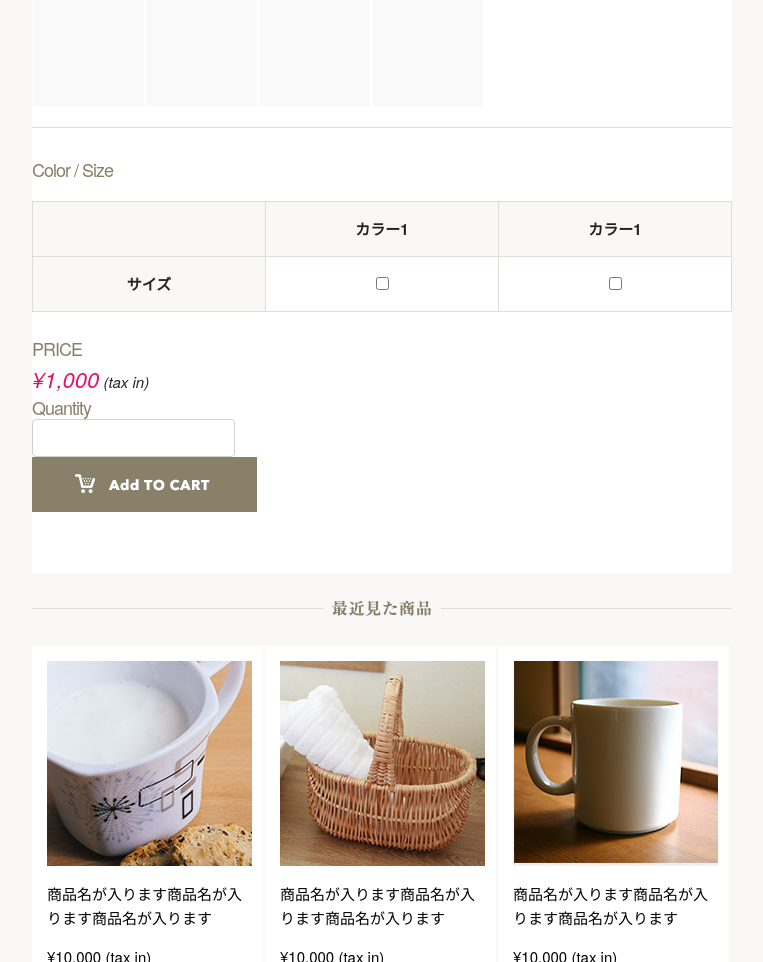
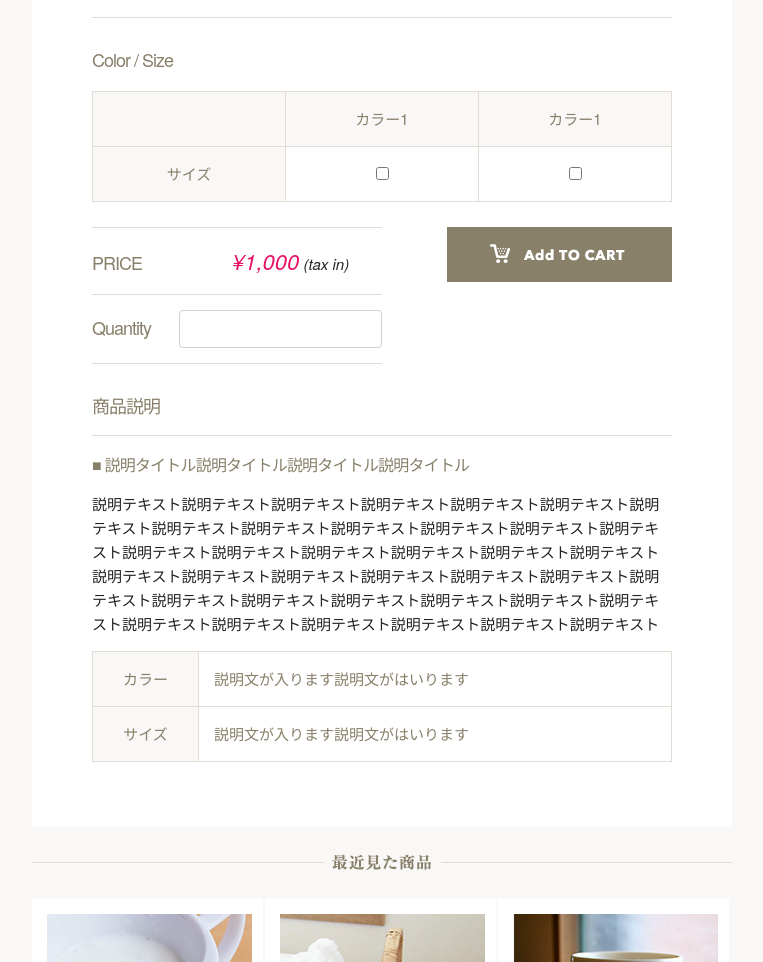
Before and after one commit to TakiyaHiroshi/shopping-site, a plain HTML site: page products.html in a window 1280 px wide. Shown: the part 1154-2116 px from the top of the page, without its empty margins (138-901 px from the left). Drawn offline with nearby package versions, Linux system fonts and the light colour scheme.

Commit message:
products page update

```diff
--- a/products.html
+++ b/products.html
@@ -132,6 +132,7 @@
 					</table>
 				</div>
 
+				<div class="price_cart">
 					<div class="price_qty">
 						<div class="price">
 							<h3>Price</h3>
@@ -144,7 +145,26 @@
 					</div>
 
 					<div class="add_cart">
-					<p><img src="images/products/add_to_cart.png" width="225" height="55" alt=""/></p>
+						<p><a href="#"><img src="images/products/add_to_cart.png" width="225" height="55" alt=""/></a></p>
+					</div>
+				</div>
+
+				<div class="products_descripition">
+					<h3>商品説明</h3>
+					<h4>説明タイトル説明タイトル説明タイトル説明タイトル</h4>
+					<p>説明テキスト説明テキスト説明テキスト説明テキスト説明テキスト説明テキスト説明テキスト説明テキスト説明テキスト説明テキスト説明テキスト説明テキスト説明テキスト説明テキスト説明テキスト説明テキスト説明テキスト説明テキスト説明テキスト説明テキスト説明テキスト説明テキスト説明テキスト説明テキスト説明テキスト説明テキスト説明テキスト説明テキスト説明テキスト説明テキスト説明テキスト説明テキスト説明テキスト説明テキスト説明テキスト説明テキスト説明テキスト説明テキスト</p>
+					<table width="100%" border="0">
+						<tbody>
+							<tr>
+								<th>カラー</th>
+								<td>説明文が入ります説明文がはいります</td>
+							</tr>
+							<tr>
+								<th>サイズ</th>
+								<td>説明文が入ります説明文がはいります</td>
+							</tr>
+						</tbody>
+					</table>
 				</div>
 			</div>
 			<!-- Products End -->
--- a/scss/style.scss
+++ b/scss/style.scss
@@ -38,6 +38,18 @@ $mbp_width : 700px;
 
 @mixin bodyBreakpoint {
 	@media only screen and (min-width: 640px) and (max-width: 740px) {
+		@content;
+	}
+}
+
+@mixin cartBreakpoint {
+	@media only screen and (min-width: 780px) {
+		@content;
+	}
+}
+
+@mixin priceqtyBreakpoint {
+	@media only screen and (min-width: 997px) {
 		@content;
 	}
 }
@@ -550,6 +562,45 @@ main {
 		color: $dark_gray;
 	}
 
+	h4{
+		@include fontsize(16);
+		color: $dark_gray;
+
+		&:before{
+			content: "■ ";
+		}
+	}
+
+	%table_border{
+		border: solid 1px $light_gray;
+		border-collapse: collapse;
+		background-color: $basecolor;
+		text-align: center;
+	}
+	%table_contents{
+		padding: 1em;
+		color: $dark_gray;
+	}
+	table{
+		@extend %table_border;
+
+		th{
+			@extend %table_contents;
+			@extend %table_border;
+			font-weight: normal;
+		}
+
+		td{
+			@extend %table_contents;
+			@extend %table_border;
+			background-color: white;
+		}
+
+		input[type="checkbox"]{
+			margin-bottom: 0;
+		}
+	}
+
 	.products_name{
 		margin-bottom: 15px;
 		padding-bottom: 30px;
@@ -584,7 +635,7 @@ main {
 			display: flex;
 			flex-direction: row;
 			flex-wrap: wrap;
-			justify-content:flex-start;
+			justify-content: flex-start;
 
 			p{
 				margin: 0{
@@ -602,43 +653,38 @@ main {
 	}
 
 	.color_size{
-		%table_border{
-			border: solid 1px $light_gray;
-			border-collapse: collapse;
-			background-color: $basecolor;
-			text-align: center;
-		}
 		%table_width{
-			padding: 1em 0;
 			width: 33%;
 		}
 
 		table{
-			@extend %table_border;
-
 			th{
-				@extend %table_border;
 				@extend %table_width;
 			}
 
 			td{
-				@extend %table_border;
 				background-color: white;
-				@extend %table_width;
-			}
-
-			input[type="checkbox"]{
-				margin-bottom: 0;
 			}
 		}
 	}
 
+	.price_cart{
+		margin-bottom: 30px;
+
+		@include cartBreakpoint{
+			margin-bottom: 0;
+			display: flex;
+			justify-content: space-between;
+		}
+	}
+
 	.price_qty{
-		%mb0 {margin-bottom: 0};
+		margin-bottom: 30px;
 
 		div{
 		}
 
+		%mb0 {margin-bottom: 0};
 		h3{
 			@extend %mb0;
 			width: 14rem;
@@ -652,13 +698,19 @@ main {
 			}
 		}
 
+		%price_qty_flex{
+			padding: 1em 0;
+			display: flex;
+			align-items: baseline;
+			border-top: solid 1px $light_gray;
+		}
+
 		.price{
+			@extend %price_qty_flex;
+
 			h3{
+				display: inline-block;
 				text-transform: uppercase;
-			}
-
-			p{
-
 			}
 
 			.txt{
@@ -670,6 +722,62 @@ main {
 				}
 			}
 		}
+
+		.qty{
+			@extend %price_qty_flex;
+			border-bottom: solid 1px $light_gray;
+		}
+
+		@include priceqtyBreakpoint{
+			width: 50%;
+		}
+	}
+
+	.add_cart{
+		text-align: center;
+
+		p{
+			margin-bottom: 0;
+			line-height: 1px;
+		}
+
+		a{
+			&:hover{
+				opacity: 0.6;
+			}
+		}
+	}
+
+	.products_descripition{
+		%mb1{margin-bottom: 1em;}
+
+		h3{
+			@extend %mb1;
+			padding-bottom: 1em;
+			border-bottom: solid 1px $light_gray;
+		}
+
+		h4{
+			@extend %mb1;
+		}
+
+		p{
+			@extend %mb1;
+		}
+
+		table{
+			th{
+				width: 5em;
+			}
+
+			td{
+				text-align: left;
+			}
+		}
+	}
+
+	@include PCwidth{
+		padding: 40px 60px;
 	}
 }
 
```
Also changed, not shown: css/style.css, 1 other file. Lines whose indentation alone changed are shown as unchanged.
